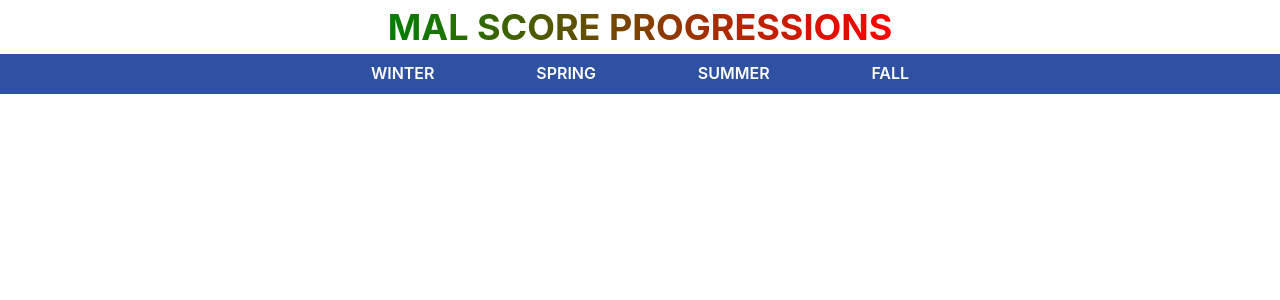
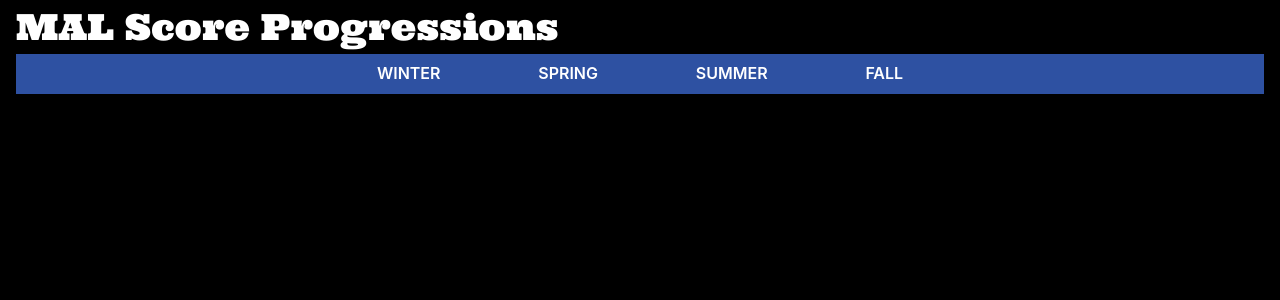
Before and after one commit to Zee530/msp-app2, a React (Vite) app: page / in a window 1280 px wide. Shown: the top 300 px of the page. Built offline with nearby package versions, Linux system fonts and the light colour scheme.

Commit message:
themeing

```diff
--- a/index.html
+++ b/index.html
@@ -4,9 +4,13 @@
     <meta charset="UTF-8" />
     <link rel="icon" type="image/svg+xml" href="/vite.svg" />
     <meta name="viewport" content="width=device-width, initial-scale=1.0" />
-    <title>Vite + React + TS</title>
+    <title>MSP APP</title>
+    <style>
+      /* .body{ background-color: black;} */
+      @import url('https://fonts.googleapis.com/css2?family=Ultra&display=swap');
+    </style>
   </head>
-  <body>
+  <body class="body">
     <div id="root"></div>
     <script type="module" src="/src/main.tsx"></script>
   </body>
--- a/package.json
+++ b/package.json
@@ -13,6 +13,8 @@
     "@chakra-ui/react": "^2.7.0",
     "@emotion/react": "^11.11.0",
     "@emotion/styled": "^11.11.0",
+    "@fontsource/open-sans": "^5.0.3",
+    "@fontsource/raleway": "^5.0.3",
     "framer-motion": "^10.12.16",
     "react": "^18.2.0",
     "react-dom": "^18.2.0"
--- a/src/App.tsx
+++ b/src/App.tsx
@@ -2,6 +2,7 @@ import {
   Box,
   Button,
   Center,
+  Container,
   Link,
   List,
   ListItem,
@@ -14,17 +15,19 @@ function App() {
     background: "inherit",
   };
   return (
-    <>
-      <Center>
-        <Text
-          bgGradient="linear(to-r, green, red)"
-          bgClip="text"
-          fontSize="4xl"
-          fontWeight="bold"
-        >
-          MAL SCORE PROGRESSIONS
-        </Text>
-      </Center>
+    <Container maxW="container.xl">
+      {/* <Center> */}
+      <Text
+        // bgGradient="linear(to-r, green, red)"
+        // bgClip="text"
+        fontSize="4xl"
+        fontWeight="normal"
+        // color='white'
+        fontFamily="ultra, sans-serif"
+      >
+        MAL Score Progressions
+      </Text>
+      {/* </Center> */}
       <Box bgColor="#2e51a2">
         <Center>
           <List display="flex" justifyContent="space-around" w="50%">
@@ -51,7 +54,7 @@ function App() {
           </List>
         </Center>
       </Box>
-    </>
+    </Container>
   );
 }
 
--- /dev/null
+++ b/src/theme.ts
@@ -0,0 +1,14 @@
+import { extendTheme } from "@chakra-ui/react";
+
+const theme = extendTheme({
+  styles: {
+    global: () => ({
+      "html, body": {
+        bg: "black",
+        color: "white",
+      },
+    }),
+  },
+});
+
+export default theme;
```
Also changed, not shown: src/main.tsx (+8 -7 lines), 1 other file (tests, documents, lock files or other folders).
